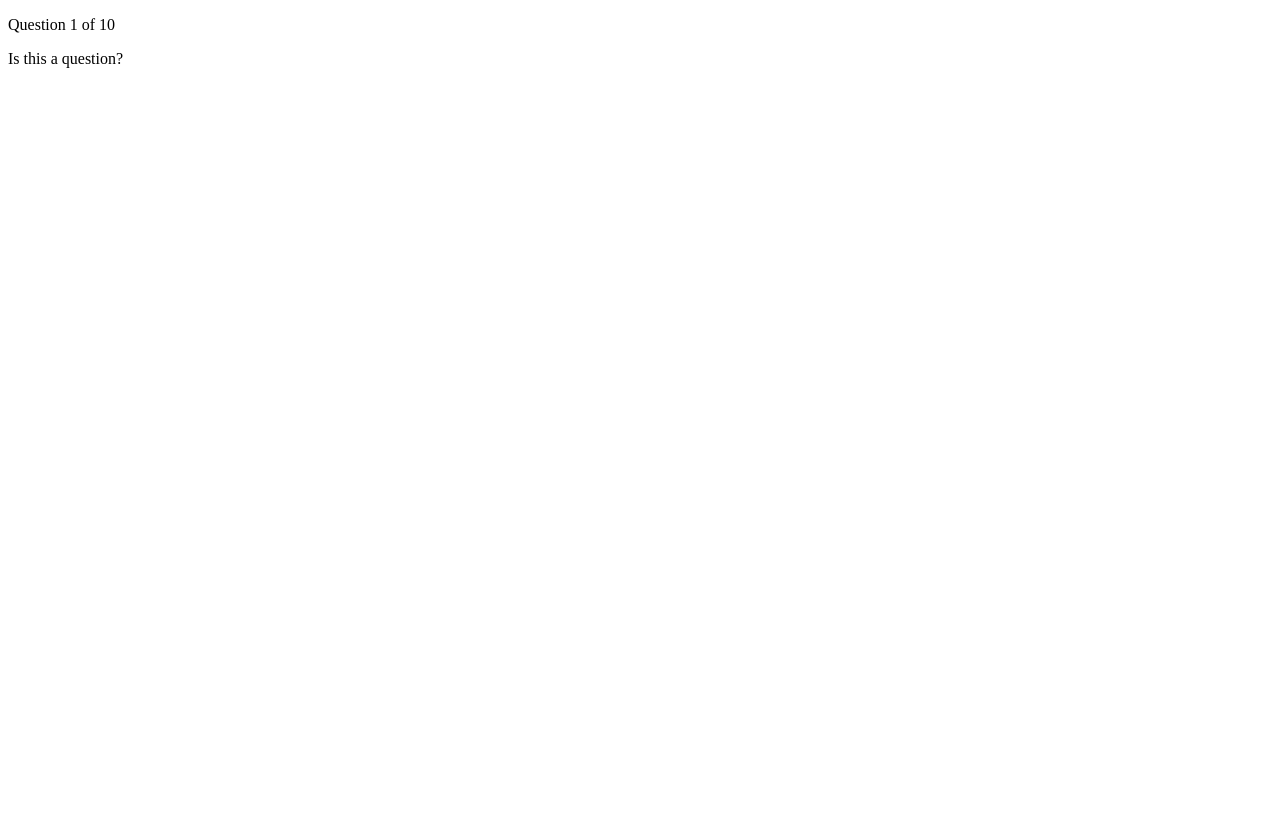
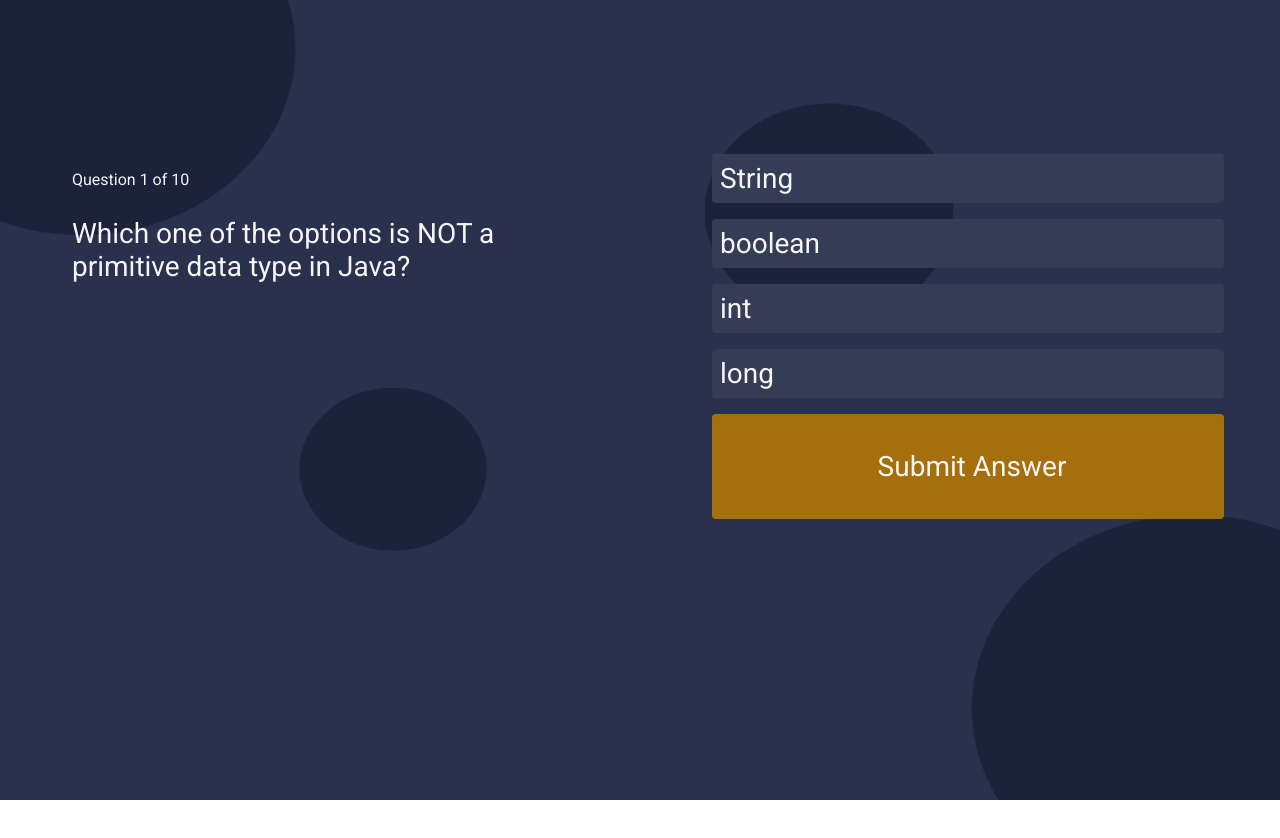
Before and after one commit to Dustin753/QuizApp, a plain HTML site: page index.html in a window 1280 px wide. Both pictures are taken after a click on the button "Start Quiz". Drawn offline with Linux system fonts and the light colour scheme.

Commit message:
Updated the app

```diff
--- a/app.js
+++ b/app.js
@@ -1,11 +1,118 @@
+/*
+  add basic functionality                       []
+  add styles                                    []
+  make responsive (laptop, tablet, phone)       []
+*/
 
+let currentQuestion = 0;
+let userScore = 0;
+let isCorrect = false;
+
+const quiz = [
+  {
+    id: 1,
+    question: "Which one of the options is NOT a primitive data type in Java?",
+    options: ["String", "boolean", "int", "long"],
+    correctOption: "String"
+  },
+  {
+    id: 2,
+    question: "Which of the following is a pillar of OOP?",
+    options: ["capsulating", "overloading", "inheritance", "overriding"],
+    correctOption: "inheritance"
+  },
+  {
+    id: 3,
+    question: "Where do reference variables point to?",
+    options: ["heap", "stack", "dump", "ram"],
+    correctOption: "heap"
+  }
+]
+
+// CREATE ELEMENTS
+
+function createQuestionNumber(quizQuestion){
+  const questionNumberContainer = document.getElementById("question-number");
+  questionNumberContainer.innerText = quizQuestion.id;
+}
+
+function createQuizQuestion(quizQuestion){
+  const questionContainer = document.getElementById("question");
+  questionContainer.innerText = quizQuestion.question;
+}
+
+function createQuizOptions(quizQuestion){
+  const optionsContainer = document.getElementById("options");
+  optionsContainer.innerHTML = "";
+
+  quizQuestion.options.forEach(option => {
+    const listItem = document.createElement("li");
+    listItem.innerText = option;
+    optionsContainer.appendChild(listItem);
+  })
+}
+
+function updateQuiz(quizQuestion){
+  createQuestionNumber(quizQuestion);
+  createQuizQuestion(quizQuestion);
+  createQuizOptions(quizQuestion);
+}
+
+function updateScore(){
+  if(isCorrect){
+    userScore++;
+  }
+}
+
+// INTERACTIVITY
+
+function toggleClicked(el){
+  if(el.classList.contains("clicked")){
+    el.classList.remove("clicked");
+  } else {
+    el.setAttribute("class", "clicked");
+  }
+
+}
+
+
+
+/*
+===============================================================
+    APP
+===============================================================
+*/
 
 document.addEventListener('DOMContentLoaded', () => {
   // add app code here
   const startButton = document.getElementById("start-button");
+  const submitButton = document.getElementById("submit-button");
 
-  startButton.addEventListener('click', (e) => {
+
+  // INTERACTIVITY //
+
+  startButton.addEventListener("click", (e) => {
+    updateQuiz(quiz[currentQuestion]);
     const introOverlay = document.getElementById("intro-overlay");
     introOverlay.setAttribute("class", "hidden");
   })
+
+  const optionsContainer = document.getElementById("options");
+  optionsContainer.addEventListener('click', e => {
+    if(e.target.innerText === quiz[currentQuestion].correctOption){
+      isCorrect = true;
+      console.log("correct!");
+    } else {
+      isCorrect = false;
+      console.log("wrong");
+    }
+    toggleClicked(e.target);
+  })
+
+  submitButton.addEventListener("click", (e) => {
+    //check answer
+    currentQuestion++;
+    updateQuiz(quiz[currentQuestion]);
+    updateScore();
+  })
 })
--- a/index.html
+++ b/index.html
@@ -5,6 +5,9 @@
     <title>Quiz App</title>
     <meta charset="UTF-8">
     <meta name="viewport" content="width=device-width, initial-scale=1.0">
+    <link rel="preconnect" href="https://fonts.googleapis.com">
+    <link rel="preconnect" href="https://fonts.gstatic.com" crossorigin>
+    <link href="https://fonts.googleapis.com/css2?family=Roboto:ital,wght@0,100;0,300;0,400;0,500;0,700;0,900;1,100;1,300;1,400;1,500;1,700;1,900&display=swap" rel="stylesheet">
     <link rel="stylesheet" href="styles.css">
     <script src="app.js"></script>
   </head>
@@ -14,17 +17,27 @@
 
     </header>
     <main>
+      <img id="bg-img" src="./img/quiz_background.jpg" />
       <div id="intro-overlay">
+        <img id="overlay-img" src="./img/quiz_background.jpg" />
         <!-- this div acts as an overlay, which can be toggled hidden -->
         <h1>Welcome to the Java Quiz!</h1>
+
         <button id="start-button">Start Quiz</button>
       </div>
-      <div id="quiz-main hidden">
+      <div id="quiz-main">
         <section id="left-section">
-          <p>Question <span>1</span> of 10</p>
-          <p>Is this a question?</p>
+          <p id="question-number-statement">Question <span id="question-number"></span> of 10</p>
+          <p id="question">Is this a question?</p>
         </section>
         <section id="right-section">
+          <ul id="options">
+            <!--quiz answer options here-->
+
+          </ul>
+          <div id="submit-button">
+            <p>Submit Answer</p>
+          </div>
 
         </section>
       </div>
--- a/styles.css
+++ b/styles.css
@@ -1,14 +1,100 @@
 *{
   box-sizing: border-box;
+}
+
+:root{
+  font-size: 10px;
+
+  --light-blue: hsl(227, 23%, 27%);
+  --autumn: rgb(164, 111, 12);
+  --rg-font: 1.6rem;
+  --lg-font: 2.2rem;
+  --xlg-font: 2.8rem;
 }
 
 body{
   width: 100%;
   height: 100vh;
+  overflow: hidden;
+
+  color: whitesmoke;
+  font-family: "Roboto", sans-serif;
 }
 
 main{
   height: 100%;
+  margin: 12% 0;
+}
+
+#left-section, #right-section{
+  margin: 0 10%;
+}
+
+img{
+  position: absolute;
+  top: 0;
+  bottom: 0;
+  left: 0;
+  right: 0;
+  z-index: -1;
+
+  width: 100vw;
+  height: 100vh;
+
+}
+
+#quiz-main{
+  display: grid;
+  grid-template-columns:  1fr 1fr;
+}
+
+#question-number-statement,
+#question-number{
+  font-size: var(--rg-font);
+}
+
+#question{
+  font-size: var(--xlg-font);
+}
+
+ul{
+  padding: 0;
+  margin: 0;
+}
+
+li, #submit-button{
+  background-color: var(--light-blue);
+  list-style: none;
+  padding: 8px 0 8px 8px;
+  margin-bottom: 1.6rem;
+  border-radius: 4px;
+
+  font-size: var(--xlg-font);
+}
+
+#submit-button{
+  display: flex;
+  justify-content: center;
+  align-items: center;
+
+  background-color: var(--autumn);
+}
+
+#submit-button:hover{
+  opacity: 90%;
+  cursor: pointer;
+}
+
+li:hover{
+  opacity: 70%;
+  cursor: pointer;
+
+  border: solid var(--autumn) 1.6px;
+}
+
+.clicked{
+  opacity: 70%;
+  border: solid var(--autumn) 1px;
 }
 
 .hidden{
@@ -16,12 +102,12 @@ main{
 }
 
 #intro-overlay{
-  background: white;
-
   display: flex;
   flex-direction: column;
   justify-content: center;
   align-items: center;
+
+  font-size: var(--xlg-font);
 
   position: absolute;
   top: 0;
@@ -30,3 +116,34 @@ main{
   bottom: 0;
   z-index: 999;
 }
+
+#start-button{
+  background-color: rgb(164, 111, 12);
+  border: none;
+  border-radius: 4px;
+
+  width: 180px;
+  height: 60px;
+
+  padding: 10px;
+
+  font-size: var(--lg-font);
+  color: whitesmoke;
+
+  cursor: pointer;
+
+}
+
+@media screen and (max-width: 720px){
+  :root{
+    font-size: 8px;
+  }
+
+  #quiz-main{
+    grid-template-columns: 1fr;
+  }
+
+  #question{
+    margin-bottom: 3rem;
+  }
+}
```
Also changed, not shown: img/quiz_background.jpg (added), 1 other file.
